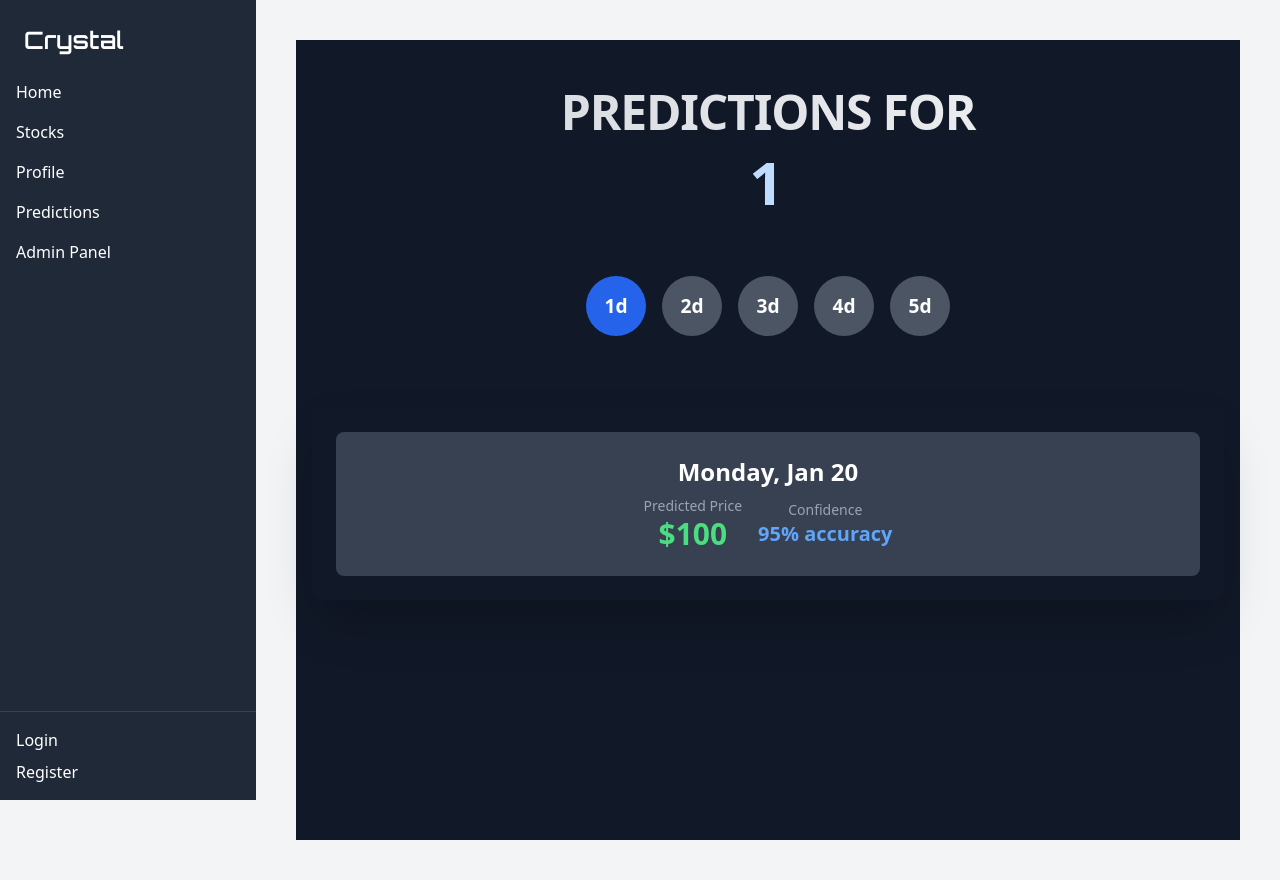
After one commit to EdonFetaji/Crystal, a Django app: page /stocks/predictions/1/ in a window 1280 px wide. The commit adds this page. Run offline with Django 5.2, Linux system fonts and the light colour scheme; data that the repository does not hold is empty; parts of the project's set-up code (start-up, migrations or seed data) failed here and were passed over; some libraries are stand-ins or nearby versions.

Commit message:
Finalizing refactors

```diff
--- a/backend/models.py
+++ b/backend/models.py
@@ -31,7 +31,7 @@ class Stock(models.Model):
         return [" ".join(word for word in name.split() if word not in unwanted) for name in names if name]
 
 
-class ApplicationUser(models.Model):
+class   ApplicationUser(models.Model):
     user = models.OneToOneField(User, on_delete=models.CASCADE, related_name='app_user')
     watchlist = models.ManyToManyField(Stock, related_name='watched_by', blank=True)
     created_at = models.DateTimeField(auto_now_add=True)
--- /dev/null
+++ b/backend/templates/backend/predictions.html
@@ -0,0 +1,138 @@
+{% extends 'base.html' %}
+{% block content %}
+    <div class="min-h-screen bg-gray-900 py-12">
+
+        <h1 class="text-5xl font-extrabold text-center text-white tracking-tight mb-4">
+    <span class="block uppercase bg-clip-text text-transparent bg-gradient-to-r from-gray-300 to-gray-100">
+        Predictions For
+    </span>
+        </h1>
+        <h2 class="text-6xl font-black text-center text-blue-200 tracking-wider">
+            {{ code }}
+        </h2>
+        {#        <h2 class="text-3xl font-black text-center text-blue-400 italic bg-gray-900 tracking-wider">#}
+        {#            {{ code }}#}
+        {#        </h2>#}
+        <br>
+        <br>
+
+        <!-- Main Container -->
+        <div class="max-w-7xl mx-auto px-4">
+            <!-- Stock Code Header -->
+
+
+            <!-- Navigation Circles -->
+            <div class="flex justify-center mt-4 space-x-4">
+                {% with ''|center:5 as range %}
+                    {% for i in range %}
+                        <button class="dot w-12 h-12 flex justify-center items-center rounded-full bg-gray-600 text-white font-bold text-lg focus:outline-none transition-all duration-300"
+                                data-index="{{ forloop.counter0 }}">
+                            {{ forloop.counter }}d
+                        </button>
+                    {% endfor %}
+                {% endwith %}
+            </div>
+
+            <br>
+            <br>
+            <br>
+
+            <!-- Full Page Transition Controlled by Circles -->
+            <div class="rounded-xl shadow-2xl p-6 mb-8 relative overflow-hidden">
+                <!-- Prediction Slide -->
+                <div class="prediction-slide bg-gray-700 rounded-lg p-6">
+                    <div class="text-center">
+                        <h3 class="text-2xl font-bold text-white mb-2 prediction-date"></h3>
+                        <div class="flex justify-center items-center space-x-4">
+                            <div class="text-center">
+                                <p class="text-gray-400 text-sm">Predicted Price</p>
+                                <p class="text-3xl font-bold text-green-400">$<span class="prediction-price">0</span>
+                                </p>
+                            </div>
+                            <div class="text-center" style="">
+                                <p class="text-gray-400 text-sm">Confidence</p>
+                                <p class="text-xl font-semibold text-blue-400">0%</p>
+                            </div>
+
+                        </div>
+                    </div>
+                </div>
+            </div>
+
+
+        </div>
+    </div>
+
+    <script>
+        document.addEventListener('DOMContentLoaded', function () {
+            const dots = document.querySelectorAll('.dot');
+            const predictionDate = document.querySelector('.prediction-date');
+            const predictionPrice = document.querySelector('.prediction-price');
+            const confidence = document.querySelector('.text-blue-400');
+
+            // Generate dates for prediction
+            const dates = [];
+
+            {#for (const [date, price] of Object.entries(data.predictions)) {#}
+            {#    console.log(`Date: ${date}, Price: ${price}`);4#}
+            {##}
+            {#    date.setDate()#}
+            {#}#}
+
+            for (let i = 1; i <= 5; i++) {
+                const date = new Date();
+                date.setDate(date.getDate() + i);
+                dates.push(date.toLocaleDateString('en-US', {
+                    weekday: 'long',
+                    month: 'short',
+                    day: 'numeric'
+                }));
+            }
+
+            // Initial data
+            let currentIndex = 0;
+            updateSlide(currentIndex);
+
+            function updateSlide(index) {
+                // Update prediction date
+                predictionDate.textContent = dates[index];
+                // Update prediction price and confidence
+
+                predictionPrice.textContent = (index + 1) * 100; // Example data
+                confidence.textContent = `${95 - index * 5}% accuracy`; // Example confidence
+                // Update dot colors
+                dots.forEach(dot => dot.classList.remove('bg-blue-500'));
+                dots[index].classList.add('bg-blue-500');
+            }
+
+            // Add click event to dots
+            dots.forEach((dot, index) => {
+                dot.addEventListener('click', () => {
+                    currentIndex = index;
+                    updateSlide(index);
+                });
+            });
+        });
+    </script>
+
+    <style>
+        .dot {
+            width: 60px;
+            height: 60px;
+            font-size: 1.2rem;
+        }
+
+        .dot.bg-blue-500 {
+            background-color: #2563eb; /* Blue color for active dot */
+        }
+
+        .prediction-slide {
+            transition: opacity 0.5s ease, transform 0.5s ease;
+        }
+
+        .prediction-slide:not(:first-child) {
+            opacity: 0;
+            transform: scale(0.95);
+        }
+    </style>
+{% endblock %}
--- a/backend/urls.py
+++ b/backend/urls.py
@@ -10,14 +10,18 @@ from .views import (
     profile,
     add_to_watchlist_from_profile,
     historical_data,
-    sentiment_analysis
+    sentiment_analysis,
+    predictions,
+    predictions_base,
 )
 
 urlpatterns = [
     path('', home, name='home'),
     path('stocks/', stock_list, name='stock_list'),
+    path('stocks/predictions_base/', predictions_base, name='predictions_base'),  # Moved above stock_detail
     path('stocks/<str:code>/', stock_detail, name='stock_detail'),
     path('stocks/historical_data/<str:code>/', historical_data, name='historical_data'),
+    path('stocks/predictions/<str:code>/', predictions, name='predictions'),
     path('stocks/<str:code>/technical-analysis/', technical_analysis, name='technical_analysis'),
     path('stocks/<str:code>/sentiment-analysis/', sentiment_analysis, name='sentiment_analysis'),
     path('watchlist/', watchlist, name='watchlist'),
--- a/backend/views.py
+++ b/backend/views.py
@@ -18,6 +18,8 @@ from django.contrib.admin.views.decorators import staff_member_required
 from utils.WassabiClient import get_wassabi_client, WasabiClient
 from django.contrib.auth.decorators import login_required
 from concurrent.futures import ThreadPoolExecutor
+import os
+import requests
 
 CloudClient: WasabiClient = get_wassabi_client()
 
@@ -242,35 +244,45 @@ def technical_analysis(request, code):
 
             indicators = {
                 'rsi': StockTechnicalAnalyzer.calculate_RSI_indicator(close_prices, window_size),
-                'Stochastic_Oscillator': StockTechnicalAnalyzer.calculate_Stochastic_Oscillator_indicator(close_prices, high_prices, low_prices, window_size),
+                'Stochastic_Oscillator': StockTechnicalAnalyzer.calculate_Stochastic_Oscillator_indicator(close_prices,
+                                                                                                          high_prices,
+                                                                                                          low_prices,
+                                                                                                          window_size),
                 'MACD': StockTechnicalAnalyzer.calculate_MACD_indicator(close_prices),
-                'CCI': StockTechnicalAnalyzer.calculate_CCI_indicator(high_prices, low_prices, close_prices, window_size),
-                'Chaikin_Oscillator': StockTechnicalAnalyzer.calculate_Chaikin_money_flow(close_prices, high_prices, low_prices, volume_data, window_size),
+                'CCI': StockTechnicalAnalyzer.calculate_CCI_indicator(high_prices, low_prices, close_prices,
+                                                                      window_size),
+                'Chaikin_Oscillator': StockTechnicalAnalyzer.calculate_Chaikin_money_flow(close_prices, high_prices,
+                                                                                          low_prices, volume_data,
+                                                                                          window_size),
                 'EMA': StockTechnicalAnalyzer.calculate_EMA_indicator(close_prices, window_size),
                 'SMA': StockTechnicalAnalyzer.calculate_SMA_indicator(close_prices, window_size),
                 'WMA': StockTechnicalAnalyzer.calculate_WMA_indicator(close_prices),
                 'KAMA': StockTechnicalAnalyzer.calculate_Kama_indicator(close_prices, window_size + 1),
                 'OBV': StockTechnicalAnalyzer.calculate_OBV_indicator(close_prices, volume_data),
-                'Bollinger_upper_band': StockTechnicalAnalyzer.calculate_Bollinger_upper_band(close_prices, window_size),
-                'Bollinger_lower_band': StockTechnicalAnalyzer.calculate_Bollinger_lower_band(close_prices, window_size),
-                'Bollinger_middle_band': StockTechnicalAnalyzer.calculate_Bollinger_middle_band(close_prices, window_size),
+                'Bollinger_upper_band': StockTechnicalAnalyzer.calculate_Bollinger_upper_band(close_prices,
+                                                                                              window_size),
+                'Bollinger_lower_band': StockTechnicalAnalyzer.calculate_Bollinger_lower_band(close_prices,
+                                                                                              window_size),
+                'Bollinger_middle_band': StockTechnicalAnalyzer.calculate_Bollinger_middle_band(close_prices,
+                                                                                                window_size),
                 'VMA': StockTechnicalAnalyzer.calculate_VMA_indicator(close_prices, volume_data),
                 'date': data['Date']
             }
 
             rsi = indicators['rsi'].iloc[-1] if not indicators['rsi'].isna().all() else None
-            bollinger_upper = indicators['Bollinger_upper_band'].iloc[-1] if not indicators['Bollinger_upper_band'].isna().all() else None
-            bollinger_lower = indicators['Bollinger_lower_band'].iloc[-1] if not indicators['Bollinger_lower_band'].isna().all() else None
+            bollinger_upper = indicators['Bollinger_upper_band'].iloc[-1] if not indicators[
+                'Bollinger_upper_band'].isna().all() else None
+            bollinger_lower = indicators['Bollinger_lower_band'].iloc[-1] if not indicators[
+                'Bollinger_lower_band'].isna().all() else None
             close_price = close_prices.iloc[-1]
 
             signal = StockTechnicalAnalyzer.determine_signal(rsi, bollinger_upper, bollinger_lower, close_price)
 
-            response[range_label] = {key: value.dropna().tolist() if not value.dropna().empty else 'N/A' for key, value in indicators.items()}
+            response[range_label] = {key: value.dropna().tolist() if not value.dropna().empty else 'N/A' for key, value
+                                     in indicators.items()}
             response[range_label]['signal'] = signal
 
-
         sentiment_df = CloudClient.READ_ARTICLES(str(code))
-
 
         return JsonResponse({
             'analysis': response if response is not None else {},
@@ -312,3 +324,24 @@ def populate_stocks(request):
         except Exception as e:
             return JsonResponse({'error': str(e)}, status=500)
     return JsonResponse({'error': 'Invalid request method'}, status=400)
+
+
+def predictions(request, code):
+
+
+    ml_module_url = 'http://ml_module:8000'
+    endpoint = f"{ml_module_url}/stock/ALK/predict/1"
+    response = requests.get(endpoint)
+
+    print(response.json())
+
+    return render(request, 'backend/predictions.html', {'code': code})
+
+
+def predictions_base(request):
+
+    query = request.GET.get('stock_code')
+    stocks = Stock.objects.all()
+
+
+    return render(request, 'backend/predictions_base.html', {'stocks': stocks})
--- a/templates/base.html
+++ b/templates/base.html
@@ -19,6 +19,7 @@
             <li class="mb-4"><a href="{% url 'home' %}" class="hover:text-gray-300">Home</a></li>
             <li class="mb-4"><a href="{% url 'stock_list' %}" class="hover:text-gray-300">Stocks</a></li>
             <li class="mb-4"><a href="{% url 'profile' %}" class="hover:text-gray-300">Profile</a></li>
+            <li class="mb-4"><a href="{% url 'predictions_base' %}" class="hover:text-gray-300">Predictions</a></li>
             <li class="mb-4">
                 <a href="/admin/" class="hover:text-gray-300 my-auto">Admin Panel</a>
             </li>
```
Also changed, not shown: Crystal/testing.py (added, +8 -0 lines), backend/templates/backend/predictions_base.html (added, +152 -0 lines), backend/templates/backend/stock_detail.html (+96 -53 lines).
